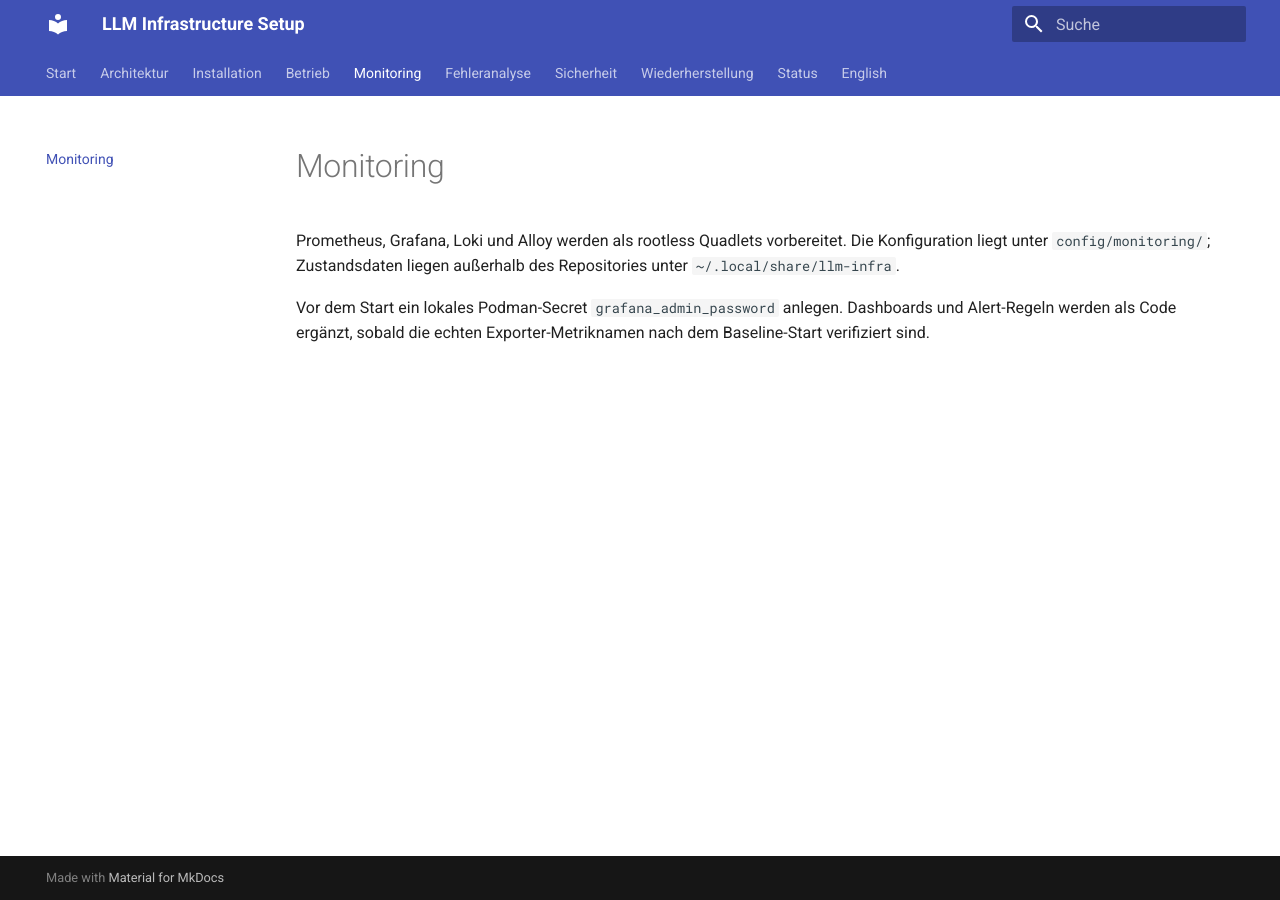
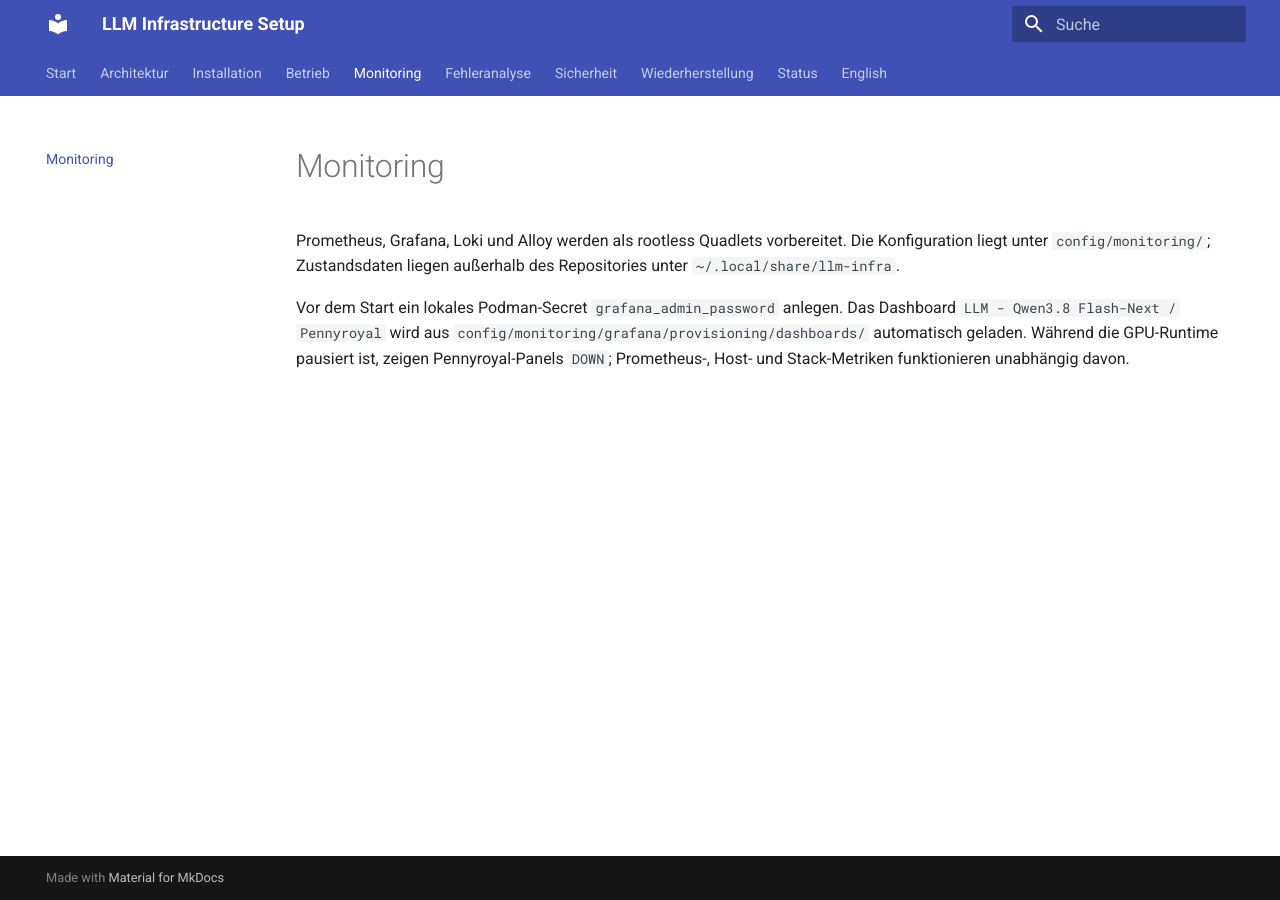
Before and after one commit to thomasdenk79-cyber/llm-infra-setup, an MkDocs documentation site: the page built from docs/monitoring.md, in a window 1280 px wide. Built offline with MkDocs 1.6.1 and Material for MkDocs 9.7.7, drawn with Linux system fonts in a browser that asks for light colours.

Commit message:
feat: provision grafana llm dashboard

```diff
--- a/docs/monitoring.md
+++ b/docs/monitoring.md
@@ -2,4 +2,4 @@
 
 Prometheus, Grafana, Loki und Alloy werden als rootless Quadlets vorbereitet. Die Konfiguration liegt unter `config/monitoring/`; Zustandsdaten liegen außerhalb des Repositories unter `~/.local/share/llm-infra`.
 
-Vor dem Start ein lokales Podman-Secret `grafana_admin_password` anlegen. Dashboards und Alert-Regeln werden als Code ergänzt, sobald die echten Exporter-Metriknamen nach dem Baseline-Start verifiziert sind.
+Vor dem Start ein lokales Podman-Secret `grafana_admin_password` anlegen. Das Dashboard `LLM - Qwen3.8 Flash-Next / Pennyroyal` wird aus `config/monitoring/grafana/provisioning/dashboards/` automatisch geladen. Während die GPU-Runtime pausiert ist, zeigen Pennyroyal-Panels `DOWN`; Prometheus-, Host- und Stack-Metriken funktionieren unabhängig davon.
```
Also changed, not shown: CHANGELOG.md (+1 -0 lines), 2 other files.
